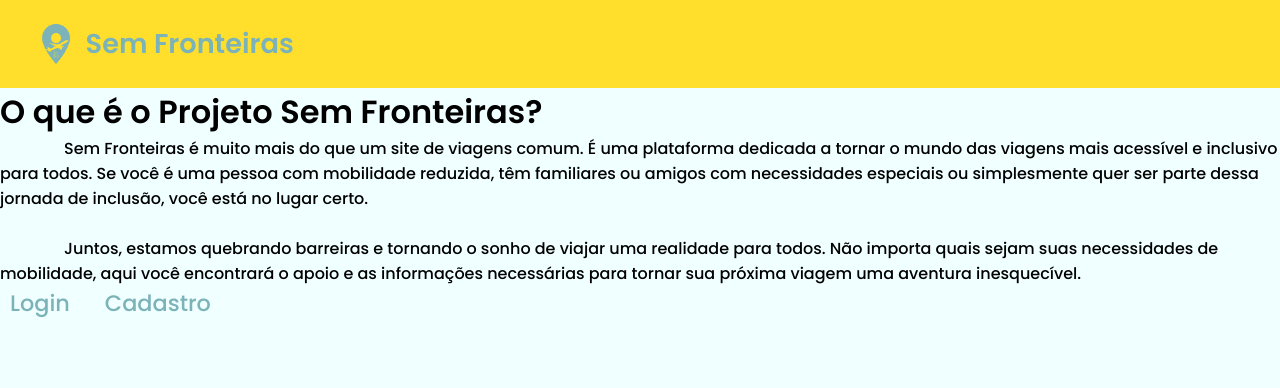
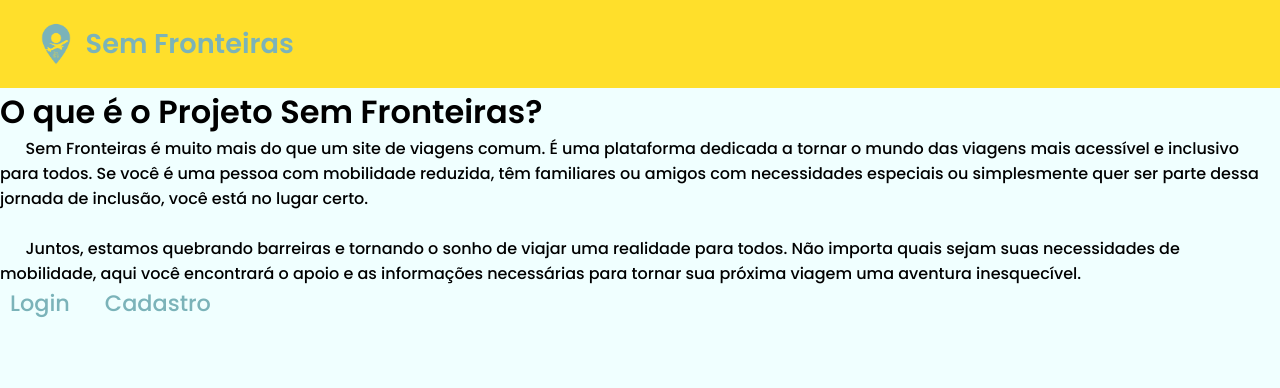
Before and after one commit to Kaykas1/sem-fronteiras-tcc, a PHP site: page / in a window 1280 px wide. Shown: the top 388 px of the page. Run offline with PHP 8.4, Linux system fonts and the light colour scheme.

Commit message:
Sem Fronteiras 2.0

```diff
--- a/css/style.css
+++ b/css/style.css
@@ -173,12 +173,13 @@ img {
 /*-----*/
 .p2text
 {
-  padding: 5%;
+  padding: 2%;
   text-align: center;
 }
 .textdiv
 {
   height: 500px;
+  padding: 20%;
 }
 @media (min-width: 768px) {
   p {
--- a/index.html
+++ b/index.html
@@ -27,7 +27,6 @@
       <div class="main">
           <a href="login.html" class="user">Login</a>
           <a href="cadastro.html">Cadastro</a>
-
         </div>
     </body>
 </html>
```
